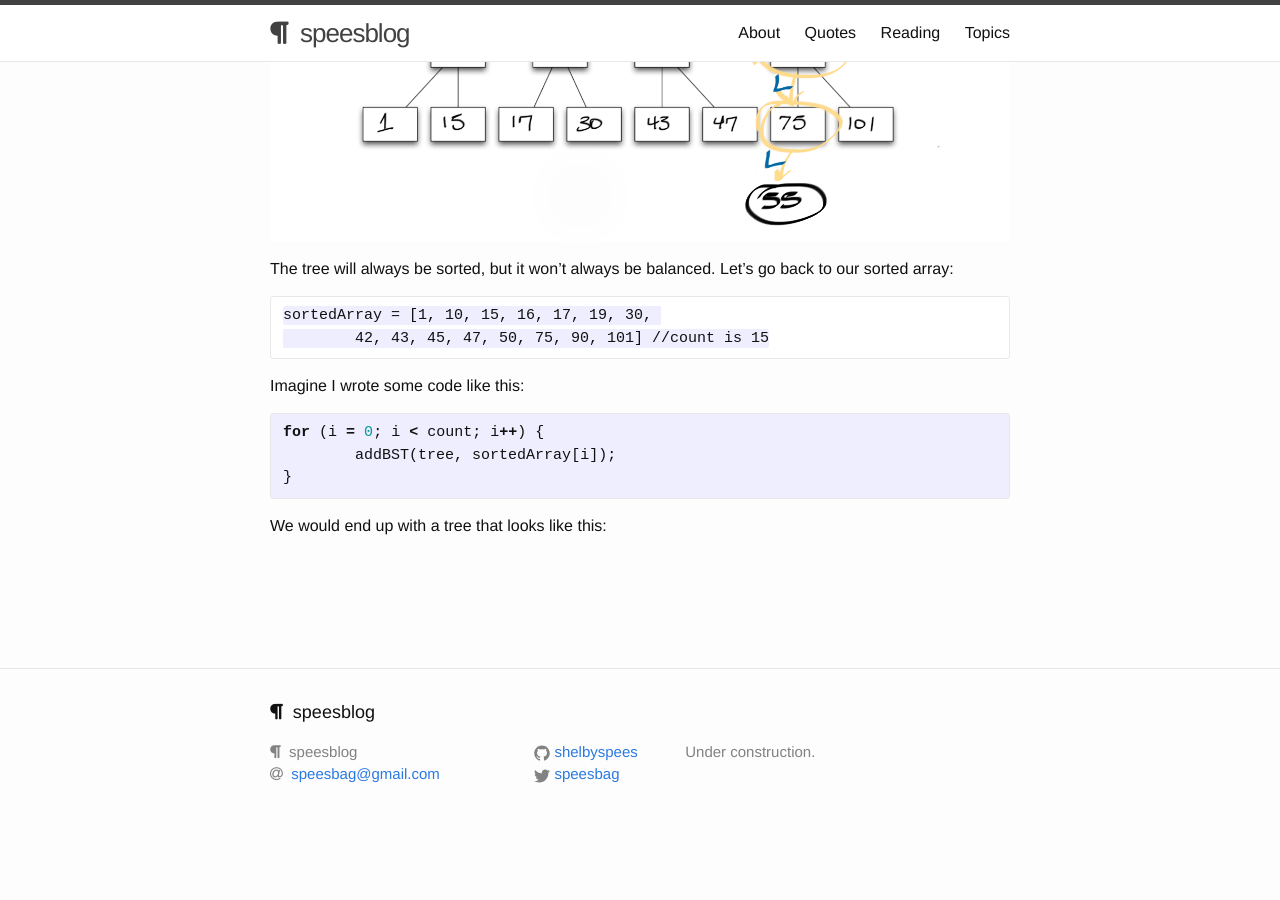
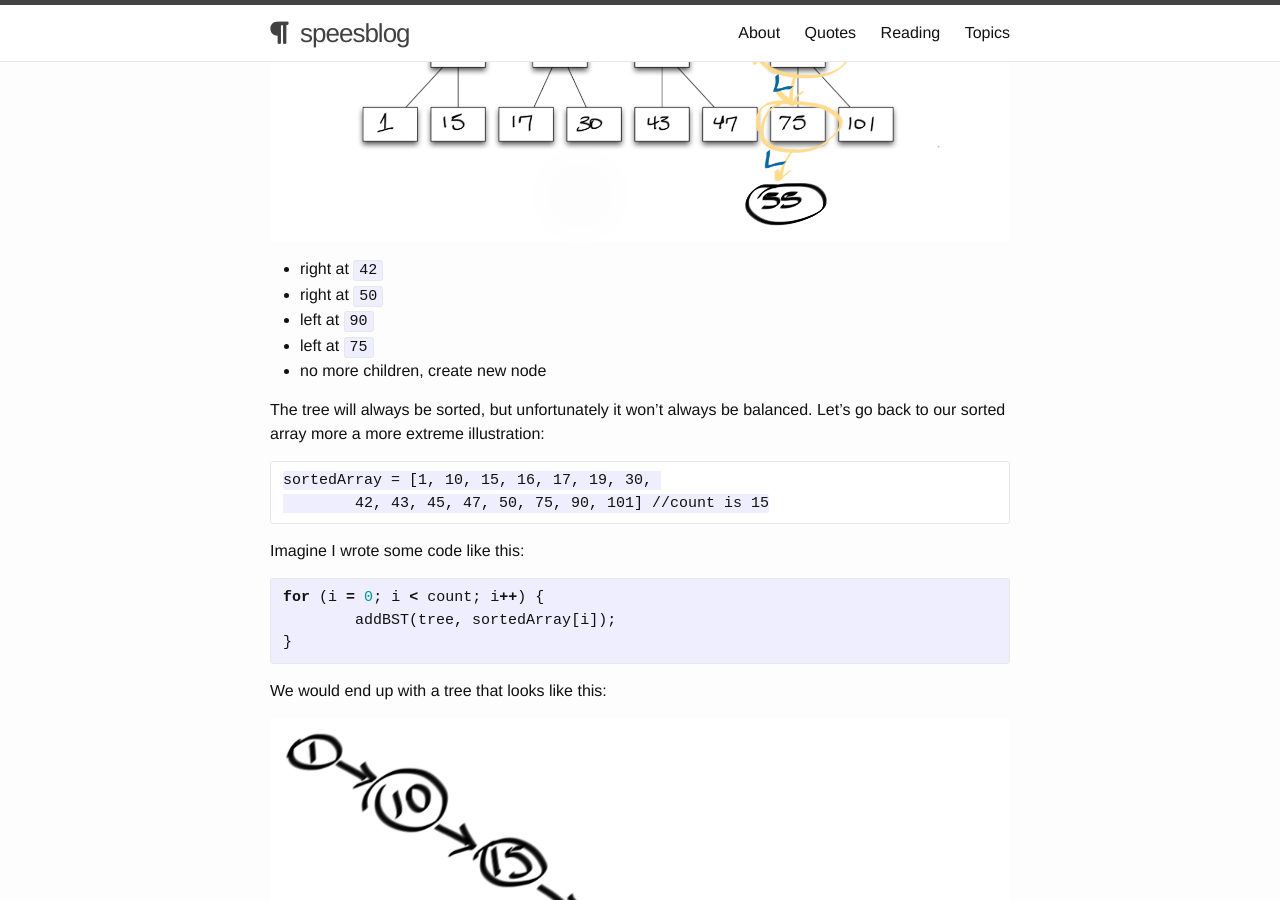
Before and after one commit to shelbyspees/speesblog, a Jekyll site: the page built from _posts/2015-03-11-finals-bst.md, in a window 1280 px wide and 900 px high, scrolled down 5665 px. Built offline with Jekyll 4.4.1, drawn with Linux system fonts in a browser that asks for light colours; nearby versions of some CDN libraries; before the commit the page ends 6511 px from its top, so only the background shows below that.

Commit message:
Add illustration, update post

```diff
--- a/_posts/2015-03-11-finals-bst.md
+++ b/_posts/2015-03-11-finals-bst.md
@@ -181,7 +181,13 @@ Say I wanted to add the value `55` to my tree after quickly learning it wasn't t
 
 <img class="wide" src="{{ site.url }}/assets/comp/bst-add-colors.png"/>
 
-The tree will always be sorted, but it won't always be balanced. Let's go back to our sorted array:
+- right at `42`
+- right at `50`
+- left at `90`
+- left at `75`
+- no more children, create new node
+
+The tree will always be sorted, but unfortunately it won't always be balanced. Let's go back to our sorted array more a more extreme illustration:
 
     sortedArray = [1, 10, 15, 16, 17, 19, 30,
     	42, 43, 45, 47, 50, 75, 90, 101] //count is 15
@@ -195,3 +201,5 @@ for (i = 0; i < count; i++) {
 {% endhighlight %}
 
 We would end up with a tree that looks like this:
+
+<img class="wide" src="{{ site.url }}/assets/comp/bst-unbalanced.png"/>
```
Also changed, not shown: assets/comp/bst-unbalanced.png (added).
